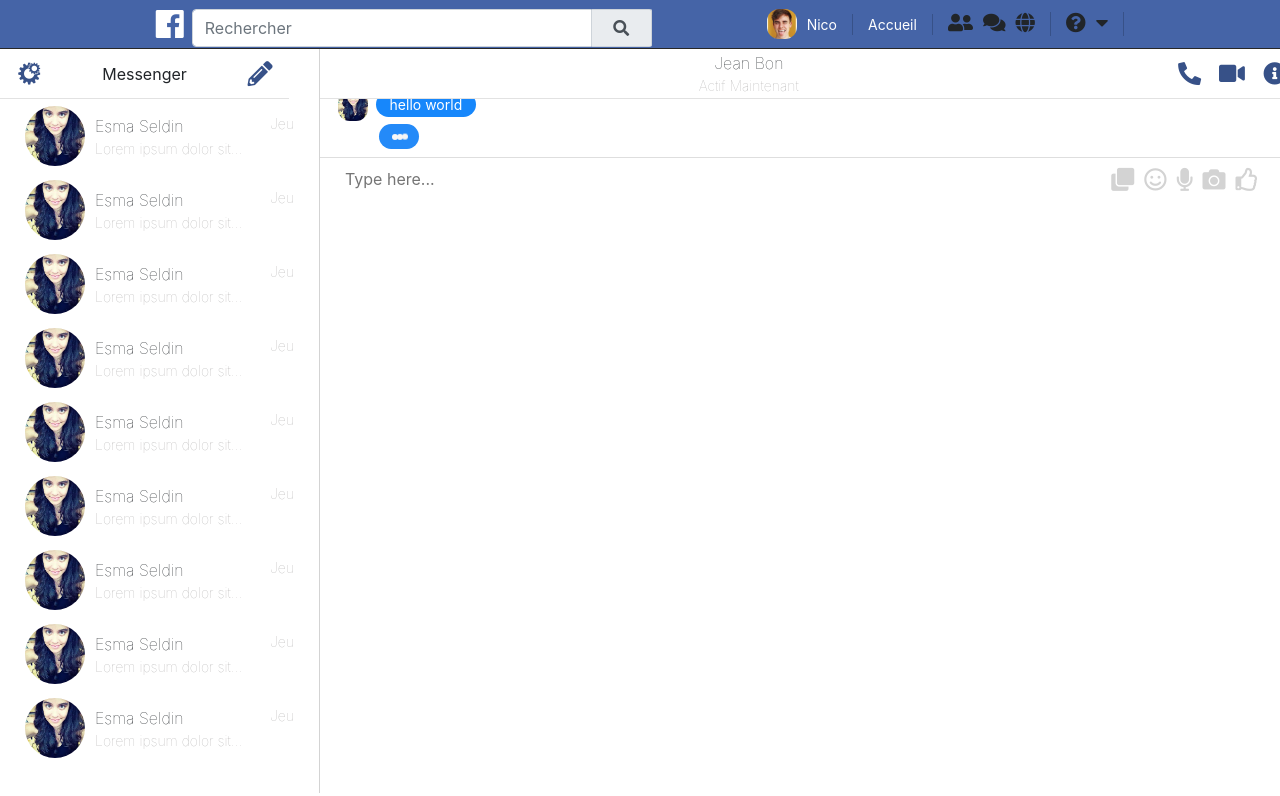
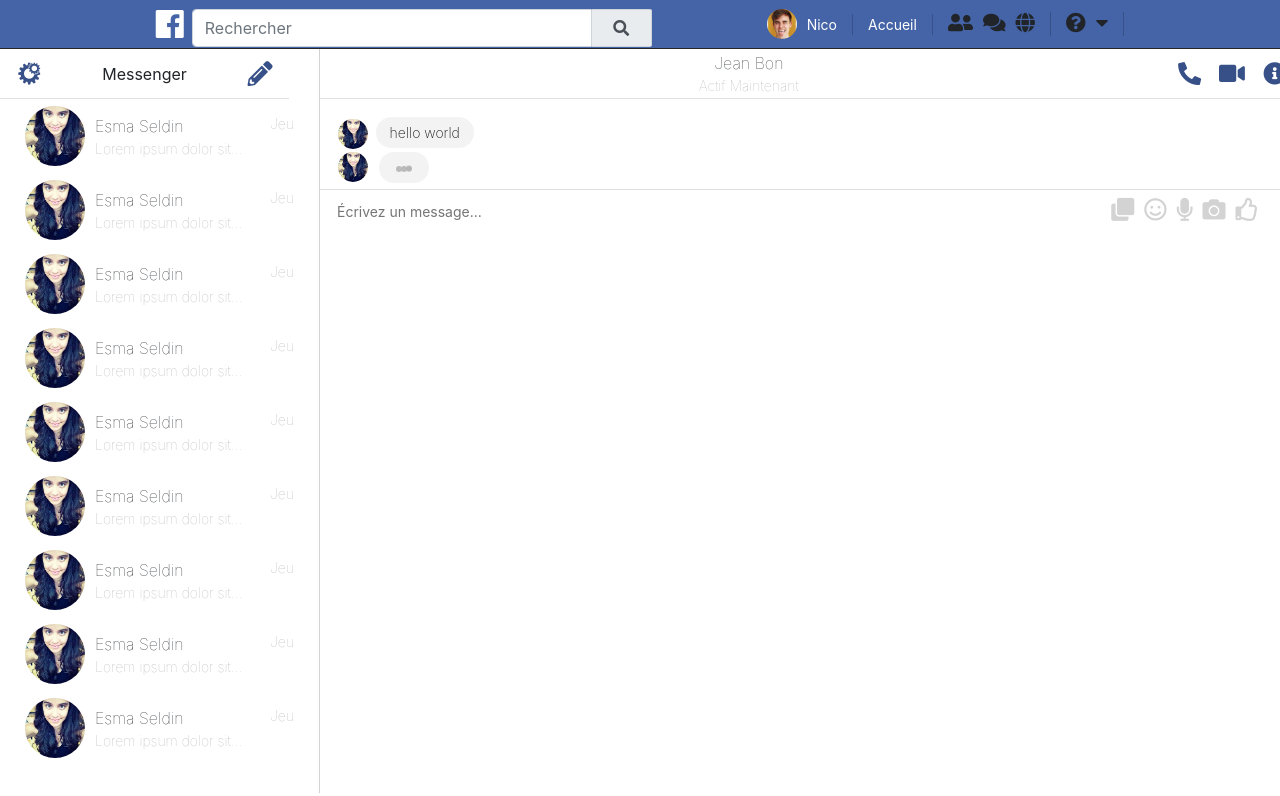
Before and after one commit to JGuiraud/Hackathon_GameJam, a Vue app: page / in a window 1280 px wide. Shown: the top 796 px of the page. Built offline with nearby package versions, Linux system fonts and the light colour scheme.

Commit message:
design tweaks

```diff
--- a/src/Chat/Chat.vue
+++ b/src/Chat/Chat.vue
@@ -3,41 +3,9 @@
       <chat-status-bar/>
       <div class="chat-bulle-container">
          <chat-bulle/>
-         <chat-bulle />
-         <chat-bulle/>
-         <chat-bulle/>
-         <chat-bulle/>
-         <chat-bulle/>
-         <chat-bulle/>
-         <chat-bulle/>
-         <chat-bulle/>
-         <chat-bulle/>
-         <chat-bulle/>
-         <chat-bulle/>
-         <chat-bulle/>
-         <chat-bulle/>
-         <chat-bulle/>
-         <chat-bulle/>
-         <chat-bulle/>
-         <chat-bulle/>
-         <chat-bulle/>
-         <chat-bulle/>
-         <chat-bulle/>
-         <chat-bulle/>
-         <chat-bulle/>
-         <chat-bulle/>
-         <chat-bulle/>
-         <chat-bulle/>
-         <chat-bulle/>
-         <chat-bulle/>
-         <chat-bulle/>
-         <chat-bulle-user/>
-
-
-         <div class="waiting-area">
-            <chat-writing/>
-         </div>
+         <chat-bulle-user :messagesUser="parentMessageData" v-show="parentMessageData.length > 0" />
       </div>
+      <ChatWriting/>
       <chat-input :parentMessageData=parentMessageData @interface="sayMessage"/>
    </div>
 
@@ -58,6 +26,25 @@
     ChatBulleUser,
     ChatStatusBar,
     ChatWriting
+  },
+  data() {
+    return {
+      parentMessageData: [],
+      messages: []
+    };
+  },
+  methods: {
+    sayMessage: event => {
+      console.log(event);
+      this.messages = event;
+    }
+  },
+  computed: {
+    responseMessage: () => {
+      axios.get(`http://localhost:1337/${this.text}`).then(res => {
+        this.response = res.data;
+      });
+    }
   }
 };
 </script>
--- a/src/Chat/Chat_bulle.vue
+++ b/src/Chat/Chat_bulle.vue
@@ -7,7 +7,7 @@
 
 <script>
 export default {
-  name: "ChatBulle",
+  name: "ChatBulle"
 };
 </script>
 
@@ -20,7 +20,7 @@
 }
 .chat-user {
   margin-left: 0.6em;
-  margin-top: 0.1em;
+  margin-top: 0em;
 }
 .chat-bulle {
   padding-top: 0.3em;
@@ -31,10 +31,14 @@
   color: rgb(24, 24, 24);
   font-size: 14px;
   width: 80%;
+  height: 2.25em;
 }
 .chat-bulle-user {
-  color: white;
-  background-color: #1787fb;
+  color: rgb(32, 32, 32);
+  background-color: #f3f3f3;
+  padding-top: 0.5em;
+  padding-bottom: 0.5em;
+  font-weight: 200;
 }
 .guy {
   margin-right: 0.5em;
--- a/src/Chat/Chat_bulle_user.vue
+++ b/src/Chat/Chat_bulle_user.vue
@@ -1,10 +1,10 @@
 <template>
-<div>
-  <div v-for="message in messagesUser">
-      <div class="chat-friend" >
-        <span class="chat-bulle">{{message}}</span>
-      </div>
-  </div>
+<div id="chat-mega-container" style="overflow:auto;">
+   <div v-for="message in messagesUser">
+         <div class="chat-friend" >
+            <span class="chat-bulle">{{message}}</span>
+         </div>
+   </div>
 </div>
 </template>
 
@@ -17,7 +17,6 @@
 
 <style>
 .chat-bulle-container {
-  /*height: 90vh;*/
   display: flex;
   flex-direction: column;
   justify-content: flex-end;
@@ -25,7 +24,7 @@
 .guy {
   margin-left: 0.5em;
   height: 30px;
-  border-radius: 40%;
+  border-radius: 50%;
 }
 .chat-friend {
   display: -webkit-box;
@@ -34,8 +33,10 @@
   margin-right: 0.6em;
 }
 .chat-friend > .chat-bulle {
-  background-color: #f3f3f3;
-  color: black;
+  background-color: #248af8;
+  color: white;
+  font-weight: 100;
   display: block;
+  width: auto;
 }
 </style>
--- a/src/Chat/Chat_input.vue
+++ b/src/Chat/Chat_input.vue
@@ -2,7 +2,7 @@
 	<div>
 			<div class="col-sm-12 chat-input-container">
 				<div>
-					<input type="text" v-model="text" @keyup.enter="sendMessage" class="chat-input" placeholder="Type here...">
+					<input type="text" v-model="text" @keyup.enter="sendMessage" class="chat-input" placeholder="Écrivez un message...">
 				</div>
 				<chat-input-button :icons="icons"/>
 			</div>
@@ -10,8 +10,8 @@
 </template>
 
 <script>
-	import axios from 'axios'
-	import	ChatInputButton from "./Chat_input_button"
+import axios from "axios";
+import ChatInputButton from "./Chat_input_button";
 export default {
   name: "ChatInput",
   components: {
@@ -20,53 +20,52 @@
   props: {
     parentMessageData: {
       type: Array,
-				default(){
-					return ''
+      default() {
+        return "";
       }
     }
   },
-		data(){
+  data() {
     return {
       text: "",
-				messages:[]
+      messages: []
+    };
+  },
+  methods: {
+    sendMessage: function() {
+      this.messages.push(this.text);
+      this.text = "";
+      this.$emit("interfaces", this.messages);
     }
   },
-		methods: {
-			sendMessage: function(){
-				this.messages.push(this.text)
-        this.text = ""
-				this.$emit('interfaces', this.messages)
-
-			}
+  beforeMount() {
+    this.messages = this.parentMessageData;
   },
-		beforeMount(){
-			this.messages = this.parentMessageData
-		},
-		computed : {
+  computed: {
     icons: () => [
       {
-						name:"add files",
-						icon:"fas fa-clone"
+        name: "add files",
+        icon: "fas fa-clone"
       },
       {
-						name:"smiley",
-						icon:"far fa-smile"
+        name: "smiley",
+        icon: "far fa-smile"
       },
       {
-						name:"vocal message",
-						icon:"fas fa-microphone"
+        name: "vocal message",
+        icon: "fas fa-microphone"
       },
       {
-						name:"take picture",
-						icon:"fas fa-camera"
+        name: "take picture",
+        icon: "fas fa-camera"
       },
       {
-						name:"Like !",
-						icon:"far fa-thumbs-up"
-					},
+        name: "Like !",
+        icon: "far fa-thumbs-up"
+      }
     ]
   }
-	}
+};
 </script>
 
 <style>
@@ -75,12 +74,17 @@
   display: flex;
   flex-direction: row;
   justify-content: space-between;
-  margin-top: 0.5em;
+  margin-top: 0.2em;
 }
 .chat-input {
   width: 55vw;
   height: auto;
-  margin: 0.5em;
+  margin-top: 0.7em;
   border: none;
+  font-size: 14px;
+}
+
+.chat-input:focus {
+  outline: none;
 }
 </style>
--- a/src/Chat/Chat_input_button.vue
+++ b/src/Chat/Chat_input_button.vue
@@ -1,6 +1,6 @@
 <template>
 	<div class="chat-container-button">
-		<i :color="icon.color" v-for="icon in icons" v-bind:class="icon.icon"></i>
+		<i color="" v-for="icon in icons" v-bind:class="icon.icon"></i>
 	</div>
 </template>
 
--- a/src/Chat/Chat_status_bar.vue
+++ b/src/Chat/Chat_status_bar.vue
@@ -24,7 +24,7 @@
   align-items: center;
   justify-content: space-between;
   border-bottom: 1px solid rgb(226, 226, 226);
-  position: fixed;
+  position: absolute;
   height: 50px;
   width: 75vw;
   display: inline-flex;
--- a/src/Chat/Chat_writing.vue
+++ b/src/Chat/Chat_writing.vue
@@ -1,9 +1,12 @@
 <template>
+<div class="container-typing">
+      <img class="girl-typing" src="../assets/girl.jpeg" alt="">
    <div class="fb-chat">
       <div class="fb-chat--bubbles">
          <span></span>
          <span></span>
          <span></span>
+      </div>
    </div>
 </div>
 </template>
@@ -12,21 +15,33 @@
 </script>
 
 <style>
+.container-typing {
+  display: flex;
+  align-items: center;
+  margin-top: 0.2em;
+  margin-bottom: 0.2em;
+}
+.container-typing > .girl-typing {
+  margin-left: 1.1em;
+  height: 30px;
+  border-radius: 50%;
+}
 .fb-chat {
-  background-color: #248af8;
-  width: 40px;
-  line-height: 25px;
+  background-color: #f3f3f3;
+  width: 50px;
+  line-height: 30px;
   border-radius: 30%/50%;
   margin-left: 3.7em;
-  margin-top: 0.2em;
   transform: translate(-0%, -0%);
+  height: 1.9em;
+  margin-left: 0.7em;
 }
 .fb-chat--bubbles {
   text-align: center;
 }
 .fb-chat--bubbles span {
   display: inline-block;
-  background-color: #f7f7f7;
+  background-color: #d4d4d4;
   width: 6px;
   height: 6px;
   border-radius: 100%;
@@ -44,11 +59,11 @@
 @keyframes bob {
   10% {
     transform: translateY(-4px);
-    background-color: #d6d6d6;
+    background-color: #838383;
   }
   50% {
     transform: translateY(0);
-    background-color: #f7f7f7;
+    background-color: #bbbbbb;
   }
 }
 </style>
```
Also changed, not shown: src/Chat/Chat_user_typing.vue (deleted, +0 -147 lines). Lines whose indentation alone changed are shown as unchanged.
